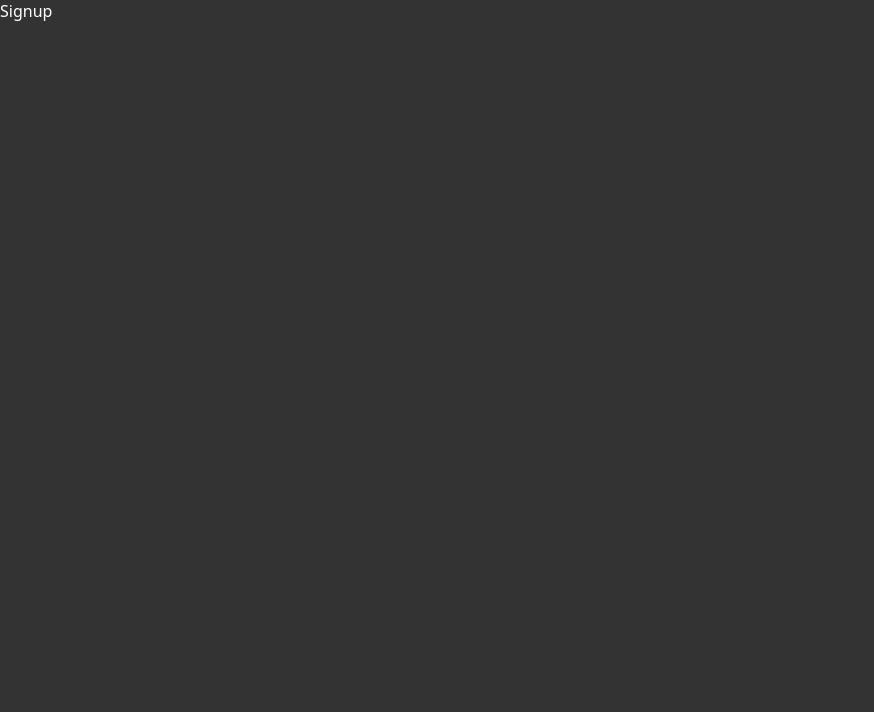
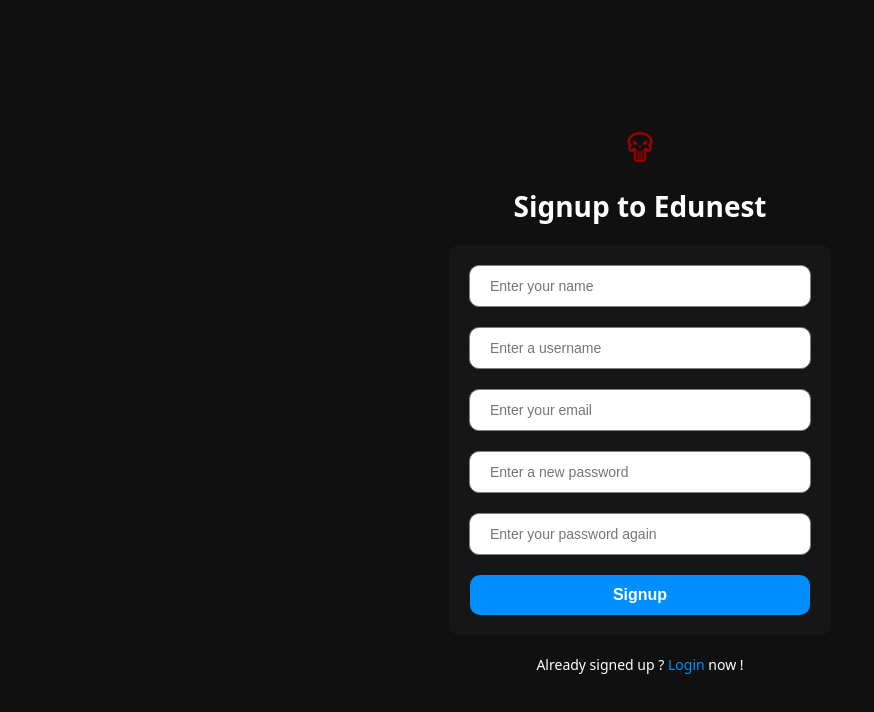
Before and after one commit to wanke20/edunest, a React (Create React App) app in the folder client/: page /signup in a window 1280 px wide. Shown: the top 712 px of the page, without its empty margins (0-874 px from the left). Built offline with nearby package versions, Linux system fonts and the light colour scheme.

Commit message:
[new]: added signup & login page

```diff
--- a/client/src/App.scss
+++ b/client/src/App.scss
@@ -4,7 +4,7 @@ body{
     margin: 0;
     padding: 0;
     scroll-behavior: smooth;
-    background-color: #333;
+    background-color: #101010;
 
     .app{
         color: white;
--- a/client/src/pages/Login/Login.jsx
+++ b/client/src/pages/Login/Login.jsx
@@ -1,8 +1,43 @@
-import React from 'react'
+import React from 'react';
+import { Link } from "react-router-dom";
+
+import './Login.scss';
+import logo from '../../assets/icons/logo.png';
 
 const Login = () => {
   return (
-    <div>Login</div>
+    <div className='loginContainer'>
+      <div className="loginBox">
+          <div className="appLogo">
+            <img src={logo} alt=''></img>
+          </div>
+          <div className="loginHeading">Login to Edunest</div>
+          <div className="inputBox">
+
+            <form>
+              <input
+                type="text"
+                name="username"
+                placeholder="Enter username"
+                required
+              ></input>
+              <input
+                type="password"
+                name="password"
+                placeholder="Enter password"
+                required
+              ></input>
+              <button  type="submit">
+                Login
+              </button>
+            </form>
+          </div>
+
+          <div className="loginFoot">
+            New here ? <Link to="/signup">Signup</Link> now !
+          </div>
+      </div>
+    </div>
   )
 }
 
--- a/client/src/pages/Login/Login.scss
+++ b/client/src/pages/Login/Login.scss
@@ -0,0 +1,83 @@
+.loginContainer {
+    height: 100vh;
+    width: auto;
+    display: flex;
+    align-items: center;
+    justify-content: center;
+
+    .loginBox {
+        display: flex;
+        flex-direction: column;
+        align-items: center;
+        justify-content: center;
+        gap: 20px;
+
+        .appLogo {
+            width: 40px;
+            height: 40px;
+
+            img{
+                width: 100%;
+                height: 100%;
+            }
+        }
+
+        .loginHeading {
+            font-size: 28px;
+            font-weight: 600;
+        }
+
+        .inputBox {
+            background-color: #161616;
+            padding: 20px;
+            border-radius: 10px;
+
+            form {
+                display: flex;
+                flex-direction: column;
+                align-items: center;
+                justify-content: center;
+                gap: 20px;
+
+                input {
+                    width: 300px;
+                    height: 40px;
+                    border-radius: 10px;
+                    font-size: 14px;
+                    outline: none;
+                    border: 1px solid gray;
+                    padding: 0 20px;
+                }
+
+                input:focus {
+                    border: 1px solid white;
+                }
+
+                button {
+                    width: 340px;
+                    height: 40px;
+                    border-radius: 10px;
+                    font-size: 16px;
+                    font-weight: bolder;
+                    border: none;
+                    padding: 0 20px;
+                    color: white;
+                    background-color: #008fff;
+                }
+
+                button:hover {
+                    background-color: #00599d;
+                }
+            }
+        }
+
+        .loginFoot {
+            font-size: 14px;
+
+            a {
+                text-decoration: none;
+                color: #008fff;
+            }
+        }
+    }
+}
--- a/client/src/pages/Signup/Signup.jsx
+++ b/client/src/pages/Signup/Signup.jsx
@@ -1,8 +1,61 @@
-import React from 'react'
+import React from 'react';
+import { Link } from "react-router-dom";
+
+import './Signup.scss';
+import logo from '../../assets/icons/logo.png';
 
 const Signup = () => {
   return (
-    <div>Signup</div>
+    <div className='signupContainer'>
+      <div className="signupBox">
+          <div className="appLogo">
+            <img src={logo} alt=''></img>
+          </div>
+          <div className="heading">Signup to Edunest</div>
+          <div className="inputBox">
+
+          <form>
+              <input
+                type="text"
+                name="name"
+                placeholder="Enter your name"
+                required
+              ></input>
+              <input
+                type="text"
+                name="username"
+                placeholder="Enter a username"
+                required
+              ></input>
+              <input
+                type="email"
+                name="email"
+                placeholder="Enter your email"
+                required
+              ></input>
+              <input
+                type="password"
+                name="password"
+                placeholder="Enter a new password"
+                required
+              ></input>
+              <input
+                type="password"
+                name="cnfpassword"
+                placeholder="Enter your password again"
+                required
+              ></input>
+              <button type="submit">
+                Signup
+              </button>
+            </form>
+          </div>
+
+          <div className="foot">
+            Already signed up ? <Link to="/login">Login</Link> now !
+          </div>
+      </div>
+    </div>
   )
 }
 
--- a/client/src/pages/Signup/Signup.scss
+++ b/client/src/pages/Signup/Signup.scss
@@ -0,0 +1,83 @@
+.signupContainer {
+    height: 100vh;
+    width: auto;
+    display: flex;
+    align-items: center;
+    justify-content: center;
+
+    .signupBox {
+        display: flex;
+        flex-direction: column;
+        align-items: center;
+        justify-content: center;
+        gap: 20px;
+
+        .appLogo {
+            width: 40px;
+            height: 40px;
+
+            img{
+                width: 100%;
+                height: 100%;
+            }
+        }
+
+        .heading {
+            font-size: 28px;
+            font-weight: 600;
+        }
+
+        .inputBox {
+            background-color: #161616;
+            padding: 20px;
+            border-radius: 10px;
+
+            form {
+                display: flex;
+                flex-direction: column;
+                align-items: center;
+                justify-content: center;
+                gap: 20px;
+
+                input {
+                    width: 300px;
+                    height: 40px;
+                    border-radius: 10px;
+                    font-size: 14px;
+                    outline: none;
+                    border: 1px solid gray;
+                    padding: 0 20px;
+                }
+
+                input:focus {
+                    border: 1px solid white;
+                }
+
+                button {
+                    width: 340px;
+                    height: 40px;
+                    border-radius: 10px;
+                    font-size: 16px;
+                    font-weight: bolder;
+                    border: none;
+                    padding: 0 20px;
+                    color: white;
+                    background-color: #008fff;
+                }
+
+                button:hover {
+                    background-color: #00599d;
+                }
+            }
+        }
+
+        .foot {
+            font-size: 14px;
+
+            a {
+                text-decoration: none;
+                color: #008fff;
+            }
+        }
+    }
+}
```
Also changed, not shown: client/src/assets/icons/logo.png (added).
